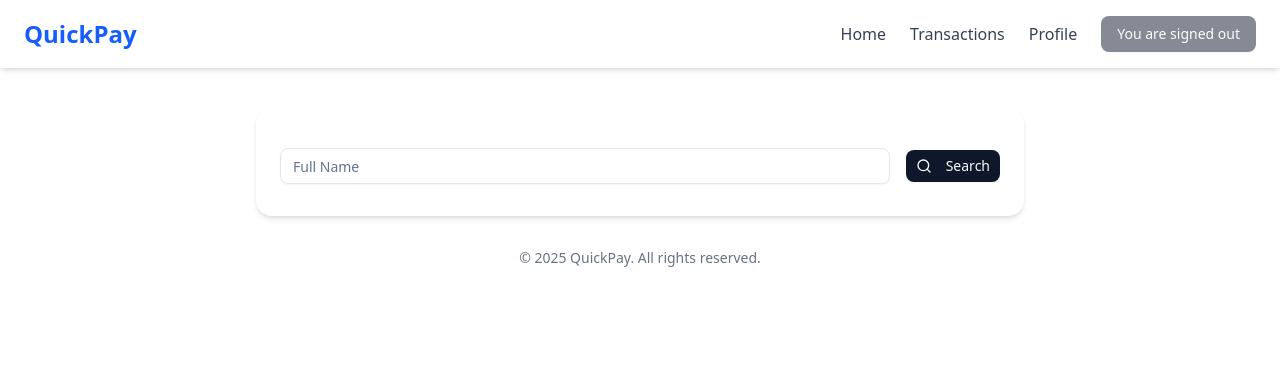
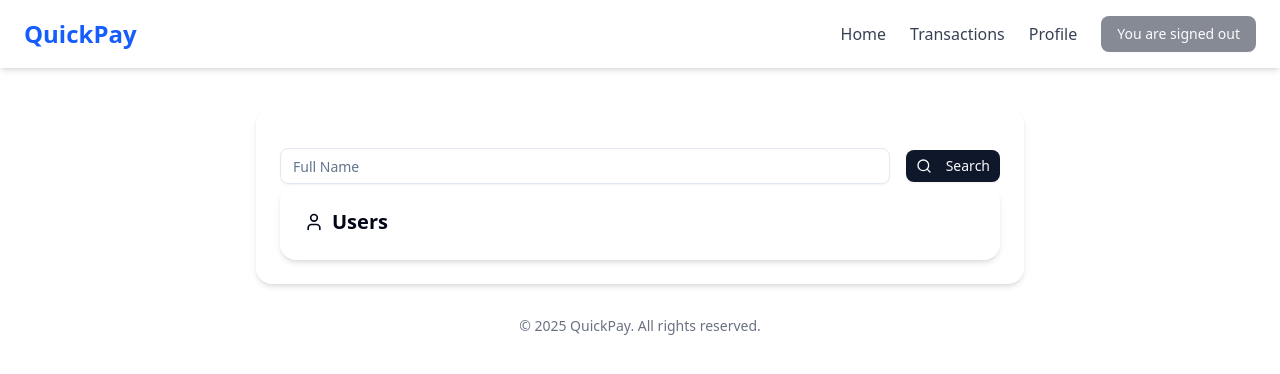
Before and after one commit to AnirbanKapil/paytm-app, a React (Vite) app in the folder frontend/: page /dashboard in a window 1280 px wide. Shown: the top 374 px of the page. Built offline with nearby package versions, Linux system fonts and the light colour scheme.

Commit message:
bug fix & dashboard setup

```diff
--- a/frontend/src/components/ActiveUsers/ActiveUsers.jsx
+++ b/frontend/src/components/ActiveUsers/ActiveUsers.jsx
@@ -1,14 +1,28 @@
 import React from 'react'
+import { Card, CardContent } from "@/components/ui/card";
+import { User } from "lucide-react";
+
+
 
 function ActiveUsers({users}) {
-    console.log(users)
   return (
-    <div className='m-2'>
-        {users.map((user)=>(
-           <h1 className='text-3xl font-semibold'>{user.firstname} {user.lastname}</h1>
-        ))}
+    <div className="p-6 bg-white rounded-2xl shadow-md space-y-4">
+      <h2 className="text-xl font-semibold flex items-center gap-2">
+        <User className="h-5 w-5" /> Users
+      </h2>
+      {users.map((user) => (
+        <Card key={user.id} className="bg-gray-50">
+          <CardContent className="p-4">
+            <p className="text-base font-medium">
+              {user.firstname} {user.lastname}
+            </p>
+            <p className="text-sm text-muted-foreground">@{user.username}</p>
+          </CardContent>
+        </Card>
+      ))}
     </div>
-  )
+  );
+
 }
 
 export default ActiveUsers
--- a/frontend/src/pages/Dashboard.jsx
+++ b/frontend/src/pages/Dashboard.jsx
@@ -11,10 +11,8 @@ function Dashboard() {
 
   const handleClick =  (e) => {
     e.preventDefault()
-
       axios.get("http://localhost:3000/api/v1/getusers")
       .then((response)=> setUser(response.data.data))
-       console.log(user)
   }
 
   return (
```
